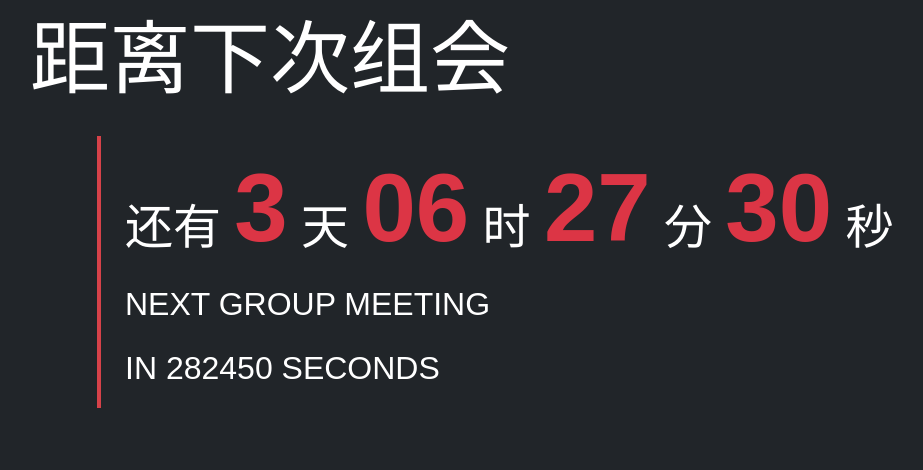
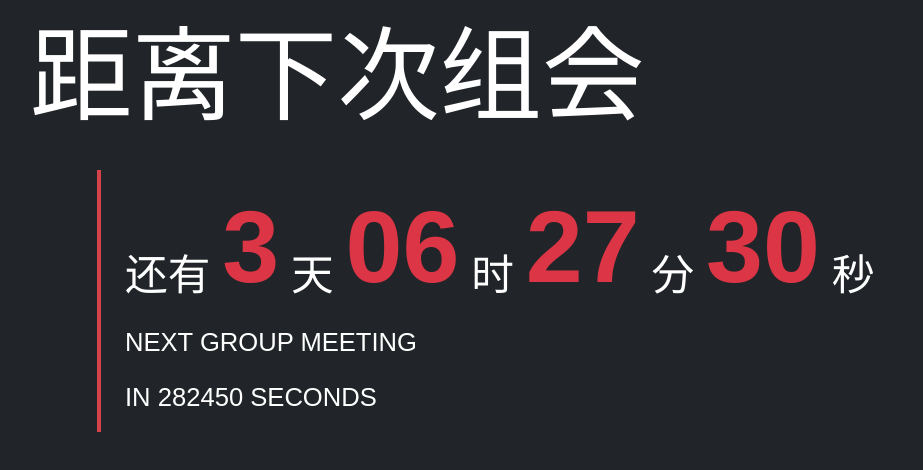
Before and after one commit to beiyuouo/314gm, a plain HTML site: page docs/index.html in a window 1280 px wide. Shown: the whole page, without its empty margins (52-975 px from the left). Drawn offline with nearby package versions, Linux system fonts and the light colour scheme.

Commit message:
dync font size

```diff
--- a/docs/index.html
+++ b/docs/index.html
@@ -32,7 +32,7 @@
             color: #FFFFFF;
         }
 
-        .mfs-1 {
+        /* .mfs-1 {
             font-size: 5rem;
         }
         .mfs-2 {
@@ -40,7 +40,7 @@
         }
         .mfs-3 {
             font-size: 2rem;
-        }
+        } */
 
         .time-bottom {
             margin-bottom: 0.0rem;
@@ -56,7 +56,7 @@
         }
 
         @media (max-width: 576px) {
-            .mfs-1 {
+            /* .mfs-1 {
                 font-size: 2rem;
             }
             .mfs-2 {
@@ -64,7 +64,7 @@
             }
             .mfs-3 {
                 font-size: 1rem;
-            }
+            } */
             .time-bottom {
                 margin-bottom: 0.0rem;
                 font-size: 2.5rem;
--- a/docs/js/script.js
+++ b/docs/js/script.js
@@ -67,4 +67,45 @@ var timer = setInterval(function(){
     document.querySelector(".time-min").innerHTML = minute;
     document.querySelector(".time-sec").innerHTML = second;
     document.querySelector(".time-sec-h3").innerHTML = total_second;
-},1000);
+}, 1000);
+
+
+
+
+// 初始化字体大小
+adjustFontSize();
+
+document.addEventListener("DOMContentLoaded", function(event) {
+    // 初始化字体大小
+    adjustFontSize();
+});
+
+// 当窗口大小改变时
+window.addEventListener('resize', adjustFontSize);
+
+function adjustFontSize() {
+    // Dynamically adjust font size
+    // 获取窗口宽度
+    var width = window.innerWidth;
+    // 获取相关元素
+    var mfs1Els = document.querySelectorAll('.mfs-1');
+    var mfs2Els = document.querySelectorAll('.mfs-2');
+    var mfs3Els = document.querySelectorAll('.mfs-3');
+
+    fs1 = 120 / 1500 * width;
+    fs2 = 50 / 1500 * width;
+    fs3 = 30 / 1500 * width;
+
+    // 设置字体大小
+    mfs1Els.forEach(el => {
+        el.setAttribute('style', 'font-size: ' + fs1 + 'px');
+    });
+    mfs2Els.forEach(el => {
+        el.setAttribute('style', 'font-size: ' + fs2 + 'px');
+    });
+    mfs3Els.forEach(el => {
+        el.setAttribute('style', 'font-size: ' + fs3 + 'px');
+    });
+
+    console.log('width: ' + width + ' fs1: ' + fs1 + ' fs2: ' + fs2 + ' fs3: ' + fs3);
+}
```
